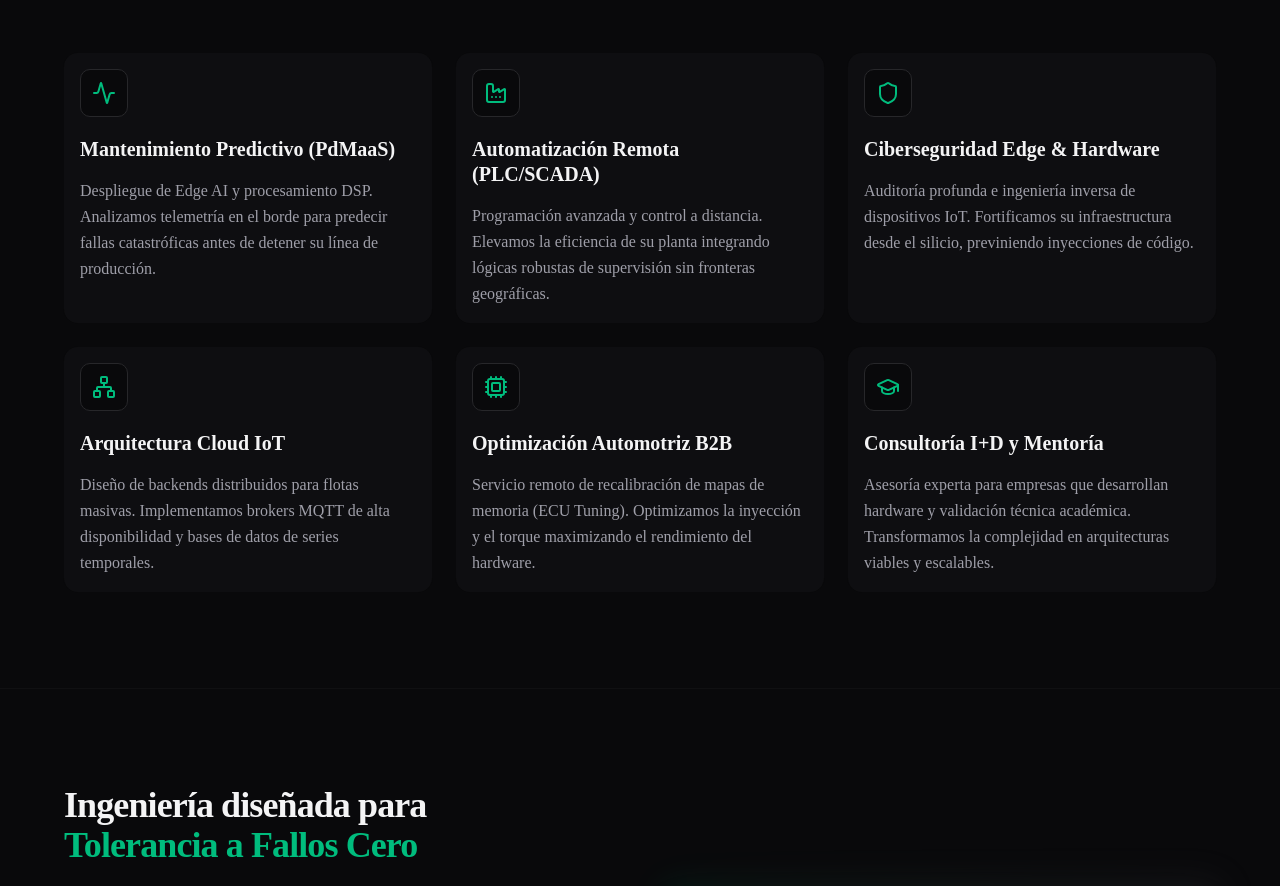
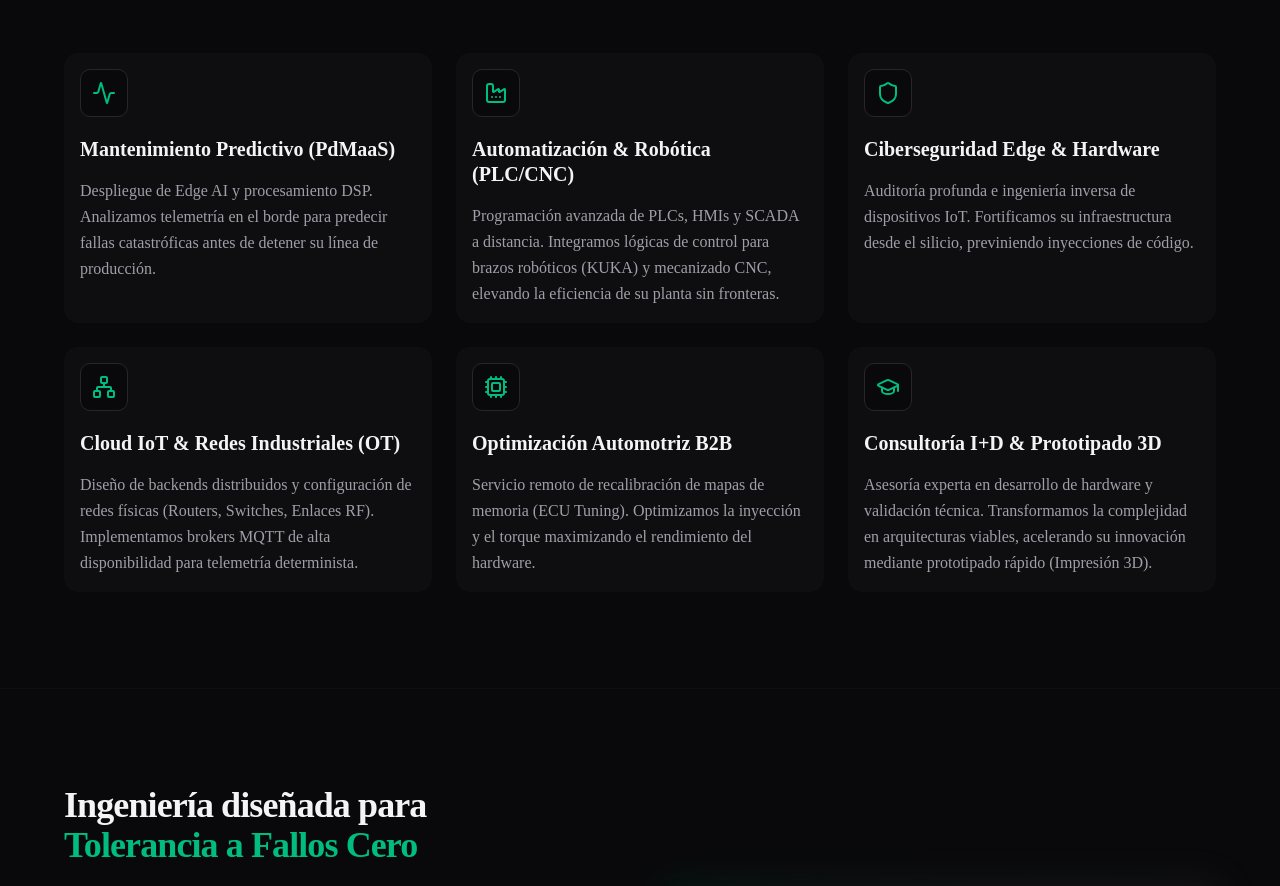
Before and after one commit to fernando-wbtech/wbtechlabs-marketing-web, a Next.js app: page / in a window 1280 px wide. Shown: the part 940-1826 px from the top of the page. Built offline with nearby package versions, Linux system fonts and the light colour scheme.

Commit message:
feat: integracion de copy estrategico B2B (Mecatronica/OT/3D) y optimizacion Tailwind

```diff
--- a/src/components/services-section.tsx
+++ b/src/components/services-section.tsx
@@ -9,8 +9,8 @@ export default function ServicesSection() {
       icon: <Activity className="w-6 h-6 text-emerald-500" />,
     },
     {
-      title: "Automatización Remota (PLC/SCADA)",
-      description: "Programación avanzada y control a distancia. Elevamos la eficiencia de su planta integrando lógicas robustas de supervisión sin fronteras geográficas.",
+      title: "Automatización & Robótica (PLC/CNC)",
+      description: "Programación avanzada de PLCs, HMIs y SCADA a distancia. Integramos lógicas de control para brazos robóticos (KUKA) y mecanizado CNC, elevando la eficiencia de su planta sin fronteras.",
       icon: <Factory className="w-6 h-6 text-emerald-500" />,
     },
     {
@@ -19,8 +19,8 @@ export default function ServicesSection() {
       icon: <Shield className="w-6 h-6 text-emerald-500" />,
     },
     {
-      title: "Arquitectura Cloud IoT",
-      description: "Diseño de backends distribuidos para flotas masivas. Implementamos brokers MQTT de alta disponibilidad y bases de datos de series temporales.",
+      title: "Cloud IoT & Redes Industriales (OT)",
+      description: "Diseño de backends distribuidos y configuración de redes físicas (Routers, Switches, Enlaces RF). Implementamos brokers MQTT de alta disponibilidad para telemetría determinista.",
       icon: <Network className="w-6 h-6 text-emerald-500" />,
     },
     {
@@ -29,8 +29,8 @@ export default function ServicesSection() {
       icon: <Cpu className="w-6 h-6 text-emerald-500" />,
     },
     {
-      title: "Consultoría I+D y Mentoría",
-      description: "Asesoría experta para empresas que desarrollan hardware y validación técnica académica. Transformamos la complejidad en arquitecturas viables y escalables.",
+      title: "Consultoría I+D & Prototipado 3D",
+      description: "Asesoría experta en desarrollo de hardware y validación técnica. Transformamos la complejidad en arquitecturas viables, acelerando su innovación mediante prototipado rápido (Impresión 3D).",
       icon: <GraduationCap className="w-6 h-6 text-emerald-500" />,
     }
   ];
```
